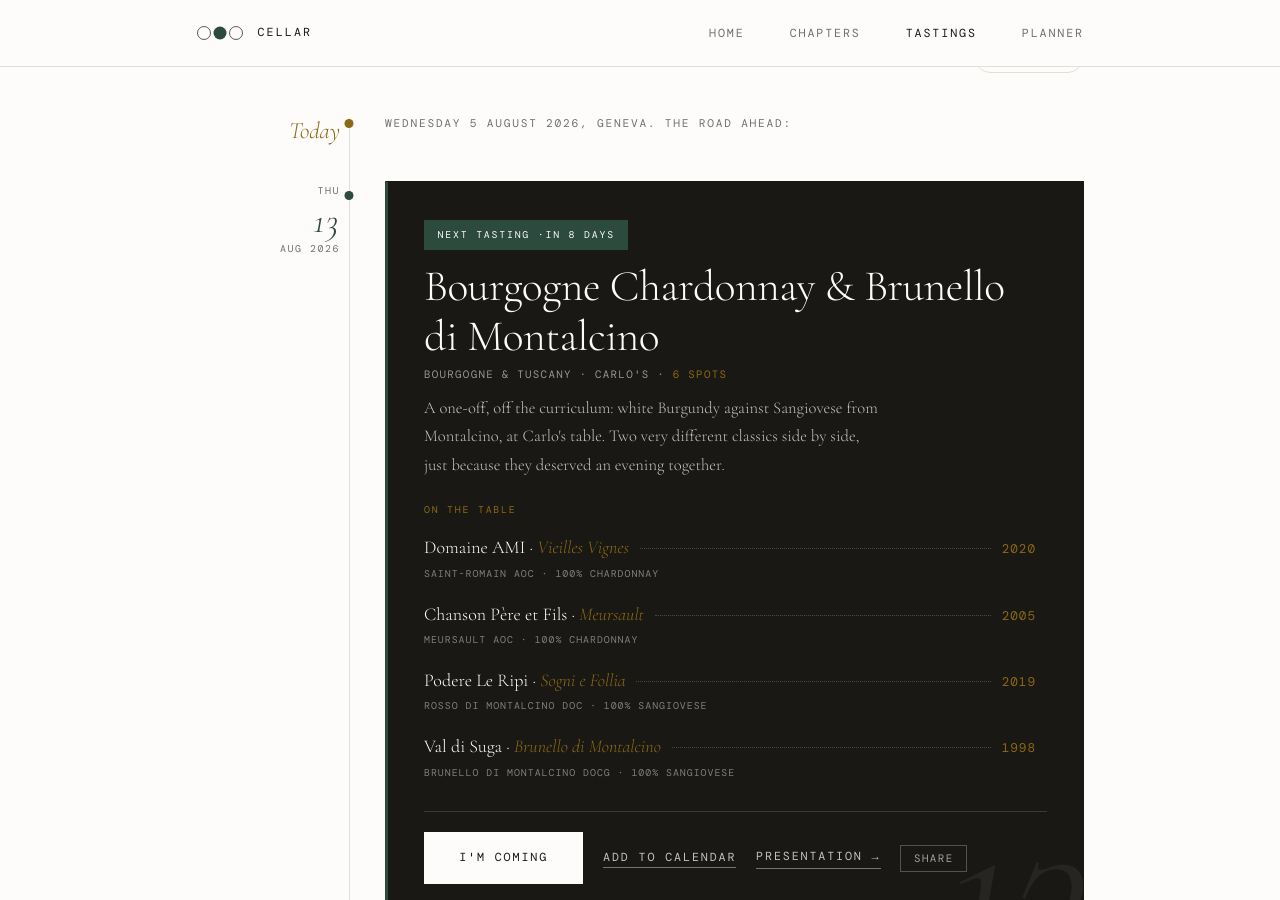
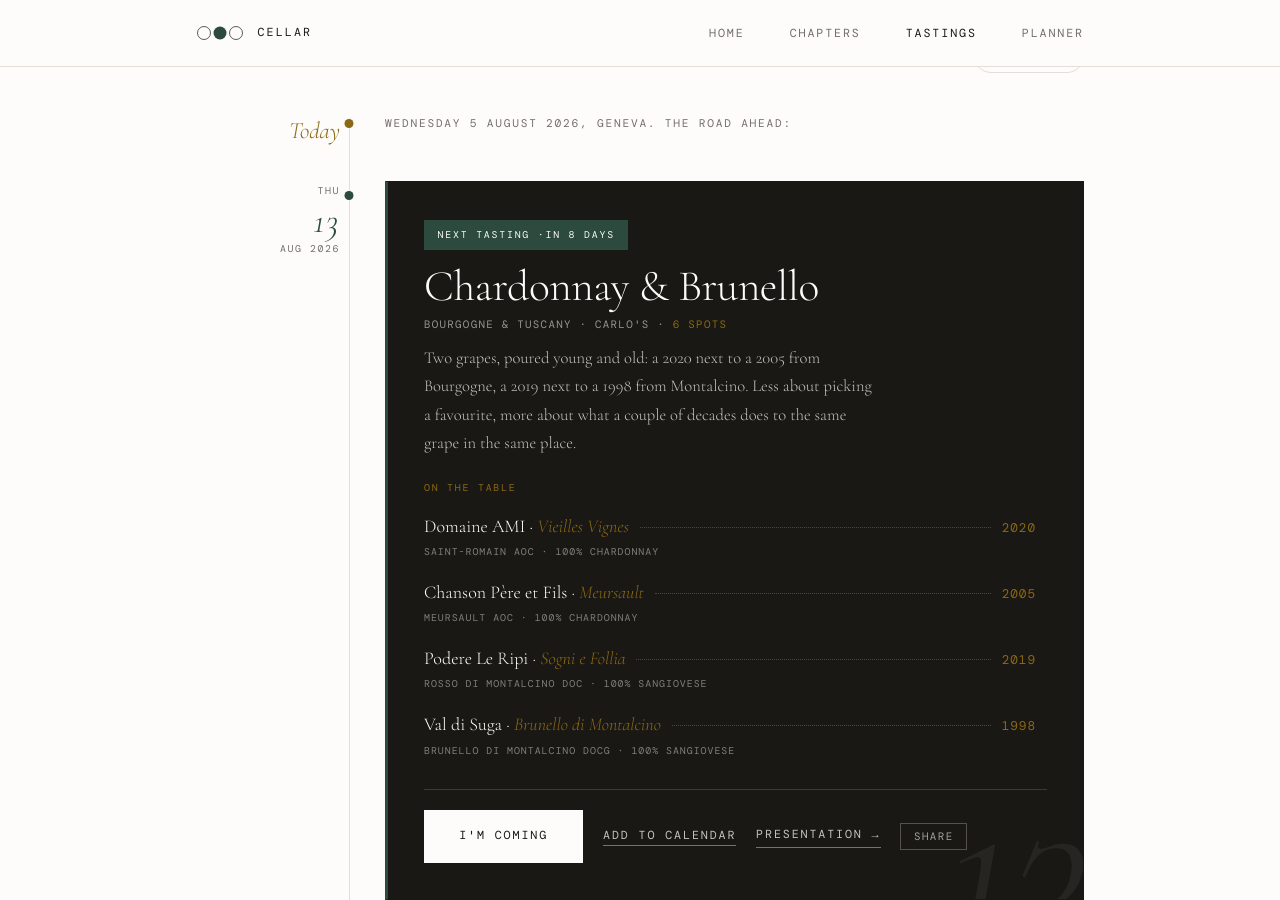
Before and after one commit to silviodirubbo/cellar, a Jekyll site: the page built from tastings/index.html, in a window 1280 px wide and 900 px high, scrolled down 663 px. Built offline with Jekyll 4.4.1, drawn with Linux system fonts in a browser that asks for light colours; some web fonts are replaced.

Commit message:
Retitle Carlo's tasting to "Chardonnay & Brunello", rewrite description
Shortens the index/planner/homepage title from "Bourgogne Chardonnay &
Brunello di Montalcino" to "Chardonnay & Brunello" (no collision with
any other tasting title), and updates the deck's own front-matter title
to match, keeping the 100% established convention across every other
deck where the two stay in sync.

New description centers the actual format of the evening: a young and
an old vintage of each grape, Bourgogne then Montalcino.

```diff
--- a/_data/tastings.yml
+++ b/_data/tastings.yml
@@ -114,15 +114,15 @@
       blend: "100% Viognier"
 
 - slug: bourgogne-chardonnay-brunello
-  title: "Bourgogne Chardonnay & Brunello di Montalcino"
+  title: "Chardonnay & Brunello"
   date: 2026-08-13
   date_tbd: false
   location: "Carlo's"
   region: "Bourgogne & Tuscany"
   description: >
-    A one-off, off the curriculum: white Burgundy against Sangiovese from
-    Montalcino, at Carlo's table. Two very different classics side by side,
-    just because they deserved an evening together.
+    Two grapes, poured young and old: a 2020 next to a 2005 from Bourgogne,
+    a 2019 next to a 1998 from Montalcino. Less about picking a favourite,
+    more about what a couple of decades does to the same grape in the same place.
   tags:
     - Chardonnay
     - Sangiovese
--- a/_tastings/bourgogne-chardonnay-brunello.html
+++ b/_tastings/bourgogne-chardonnay-brunello.html
@@ -1,6 +1,6 @@
 ---
 layout: presentation
-title: "Bourgogne Chardonnay & Brunello di Montalcino"
+title: "Chardonnay & Brunello"
 ---
 <style>
 :root {
```
